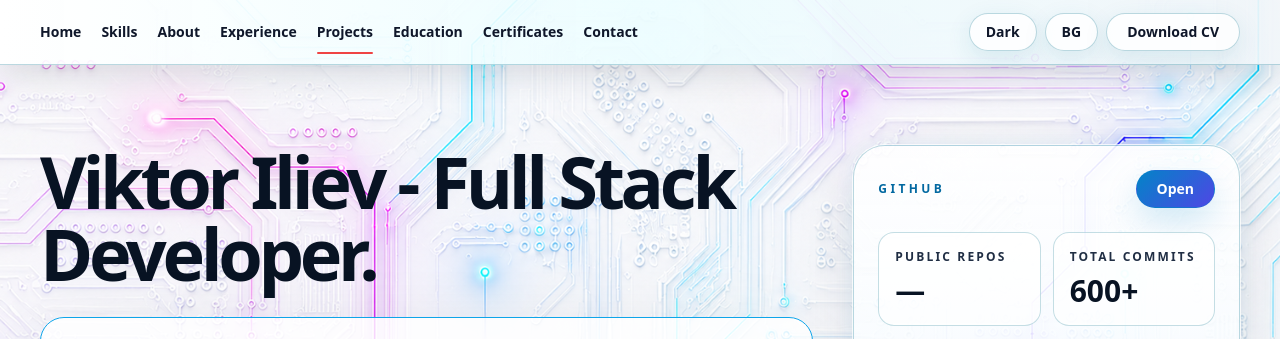
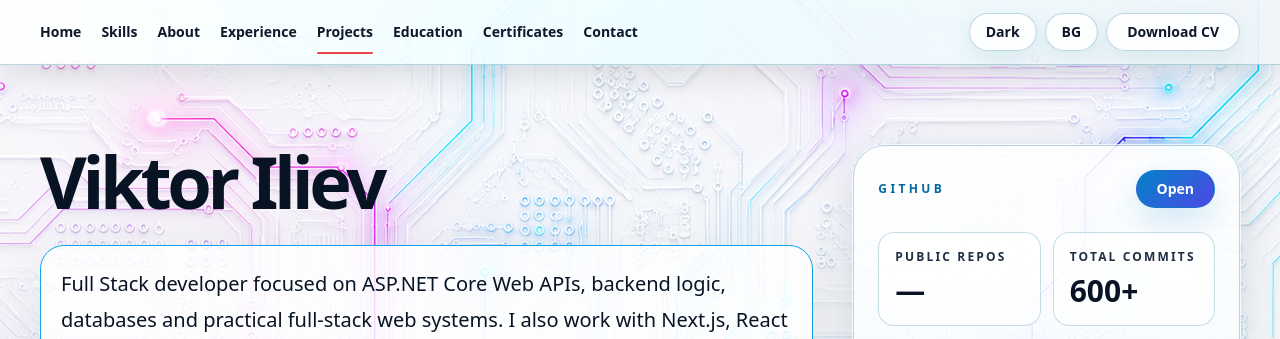
Before and after one commit to viktor132607/MyPortfolioPage, a Next.js app: page / in a window 1280 px wide. Shown: the top 339 px of the page. Built offline with nearby package versions, Linux system fonts and the light colour scheme; no server answers.

Commit message:
Update portfolio title

```diff
--- a/src/data/en/profile.ts
+++ b/src/data/en/profile.ts
@@ -1,7 +1,7 @@
 export const profile = {
       name: "Viktor Iliev",
       role: "",
-      headline: "Viktor Iliev - Full Stack Developer.",
+      headline: "Viktor Iliev",
       summary:
         "Full Stack developer focused on ASP.NET Core Web APIs, backend logic, databases and practical full-stack web systems. I also work with Next.js, React and TypeScript on the frontend, while my finance, audit and accounting experience adds business context for clear data, workflows and reporting.",
       email: "iliev132607@gmail.com",
```
